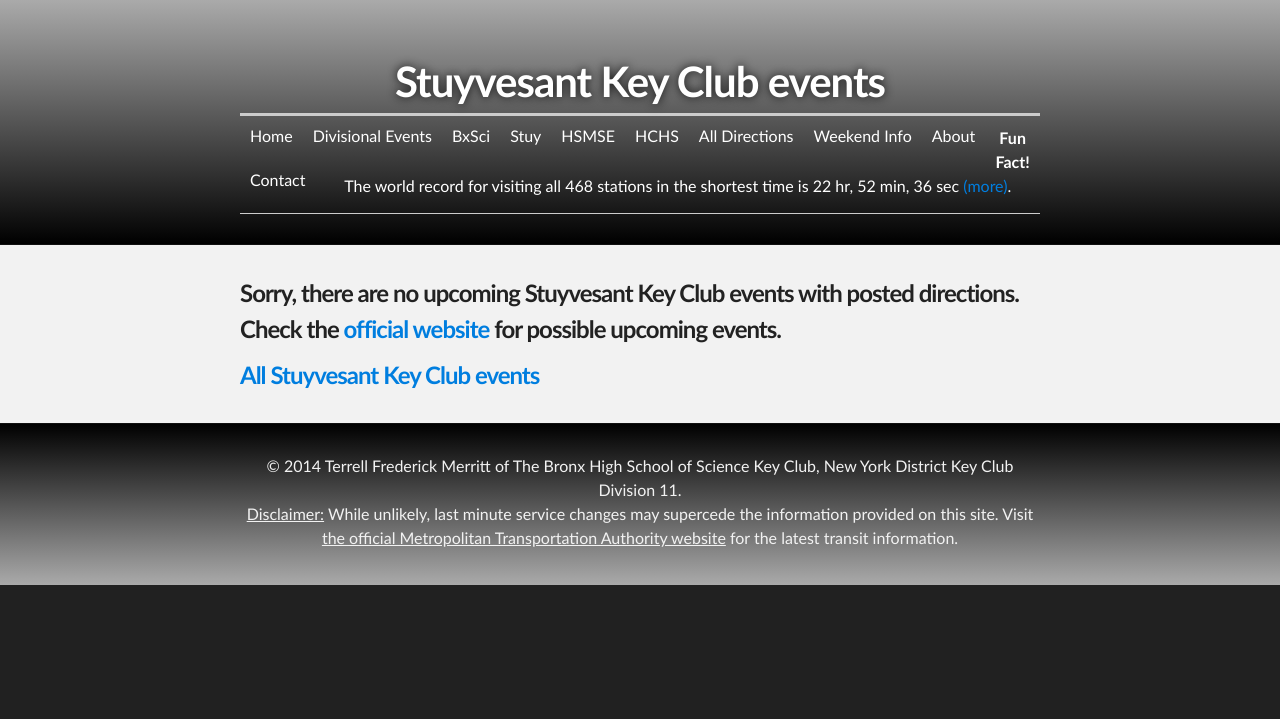
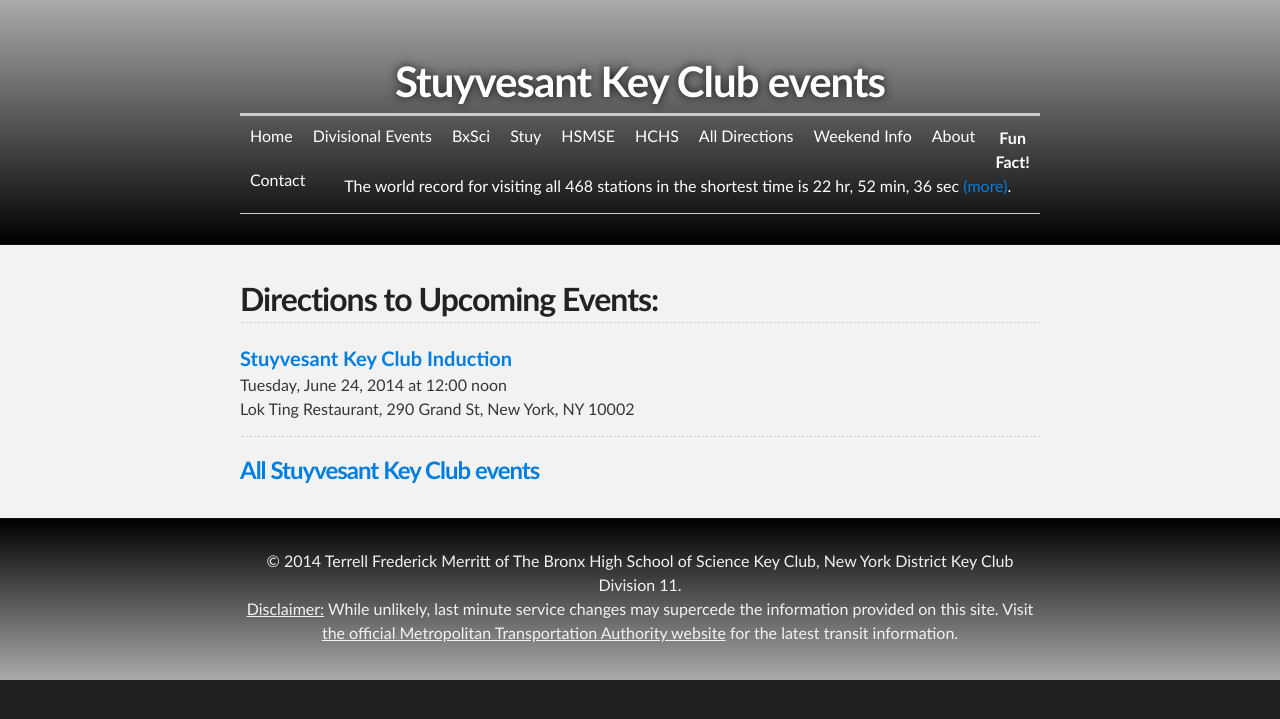
Before and after one commit to d11directions/d11directions.github.io, a Jekyll site: the page built from stuy/index.html, in a window 1280 px wide. Shown: the top 719 px of the page. Built offline with Jekyll 4.4.1, drawn with Linux system fonts in a browser that asks for light colours; part of the change alters nothing that is shown.

Commit message:
fix prev commit

```diff
--- a/stuy/index.html
+++ b/stuy/index.html
@@ -3,7 +3,7 @@ layout: default
 title: Stuyvesant Key Club events
 ---
 
-{% assign lim = 1S %}
+{% assign lim = 1 %}
 <div id="main_content_wrap" class="outer">
   <section id="main_content" class="inner">
   {% if lim > 0 %}
```
